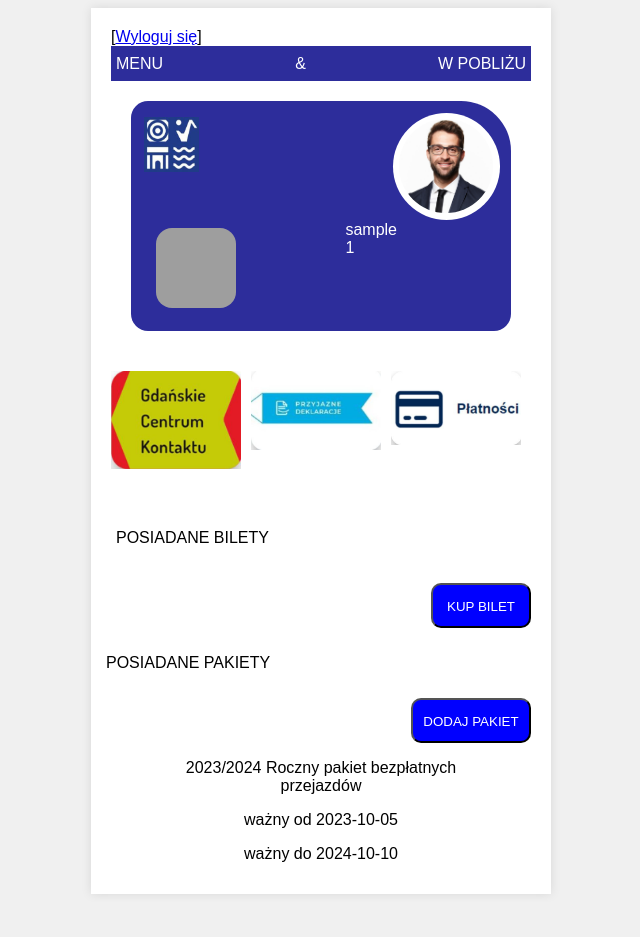
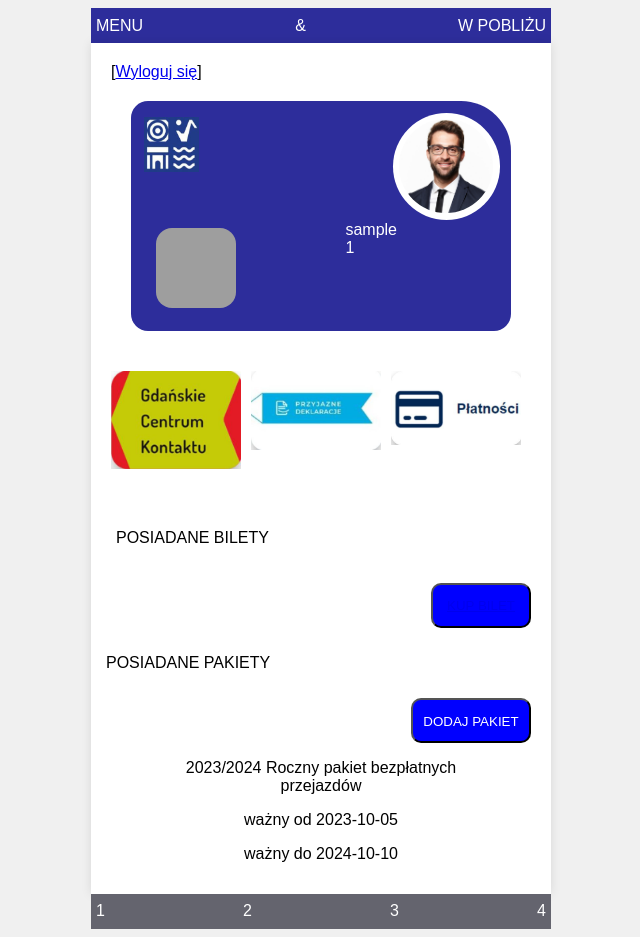
Before and after one commit to YuriiKramarenko/bilet, a PHP site: page /strona.php in a window 1280 px wide. Shown: the whole page, without its empty margins (319-959 px from the left). Before the commit the page ends 894 px from the top, so only its background shows below. Run offline with PHP 8.4, Linux system fonts and the light colour scheme; the visitor is signed in with stand-in values (Sample User, id 1); grey boxes are pictures that could not be loaded.

Commit message:
uzupelnianie

```diff
--- a/strona.php
+++ b/strona.php
@@ -18,14 +18,14 @@ if (!isset($_SESSION['zalogowany']))
     <link rel="stylesheet" href="style.css">
 </head>
 <body>
+<div class="menu-bar">
+    <a id="menu">MENU</a>
+    <a id="bell">&</a>
+    <a id="nearby">W POBLIŻU</a>
+  </div>
 <div class="login-container">
   <div>
     <?php echo '[<a href="logout.php">Wyloguj się</a>]'; ?>
-  </div>
-  <div class="menu-bar">
-    <a id="menu">MENU</a>
-    <a id="bell">&</a>
-    <a id="nearby">W POBLIŻU</a>
   </div>
   <div class="profile">
     <div>
@@ -59,7 +59,7 @@ if (!isset($_SESSION['zalogowany']))
   </div>
   <div id="pay">
     <button id="kup">
-      <p >KUP BILET</p>
+      <a href="kupbilet.php">KUP BILET</a>
     </button>
   </div>
   <div>
@@ -75,8 +75,12 @@ if (!isset($_SESSION['zalogowany']))
     <p>ważny od 2023-10-05</p>
     <p>ważny do 2024-10-10</p>
   </div>
-  <div class="footer">
+</div>
+<div class="footer">
+    <a id="q">1</a>
+    <a id="w">2</a>
+    <a id="e">3</a>
+    <a id="r">4</a>
   </div>
-</div>
 </body>
 </html>
--- a/style.css
+++ b/style.css
@@ -5,25 +5,25 @@ body {
 .login-container {
     width: 100%;
     max-width: 420px;
-    margin: auto;
     padding: 20px;
     background: white;
     box-shadow: 0 0 10px rgba(0, 0, 0, 0.1);
+    margin-left: auto;
+	margin-right: auto;
 }
-
-.menu-bar :not(.login-container) {
-    padding: 0; /* Reset padding */
-    }
 
     /* Styl dla paska menu */
 .menu-bar{
     width: 100%;
+    max-width: 460px;
     height: 35px;
     display: flex;
     justify-content: space-between; /* równomierny odstęp między elementami */
     align-items: center; /* wyśrodkowanie pionowe */
     color: #ffffff;
     background-color:rgb(45, 45, 155);
+    margin-left: auto;
+	margin-right: auto;
     }
 
     #menu{
@@ -181,3 +181,34 @@ body {
     margin: auto;
     color: var(--white);
 }
+
+.footer{
+    width: 100%;
+    max-width: 460px;
+    height: 35px;
+    display: flex;
+    justify-content: space-between; /* równomierny odstęp między elementami */
+    align-items: center; /* wyśrodkowanie pionowe */
+    color: #ffffff;
+    background-color:rgb(100, 100, 110);
+    margin-left: auto;
+	margin-right: auto;
+    text-align: center;
+    }
+
+    #q{
+
+        padding: 5px;
+    }
+    #w{
+
+        padding: 5px;
+    }
+    #e{
+
+        padding: 5px;
+    }
+    #r{
+
+        padding: 5px;
+    }
```
Also changed, not shown: kupbilet.php (added, +16 -0 lines), style.5.css (added, +13 -0 lines).
